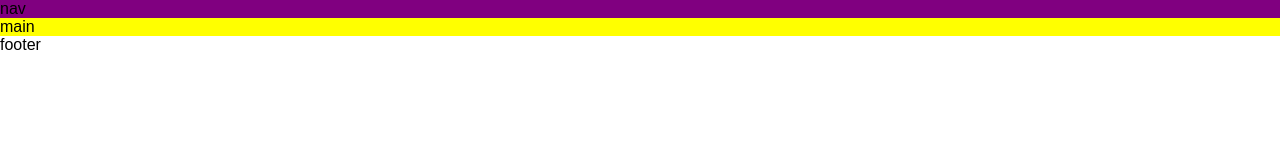
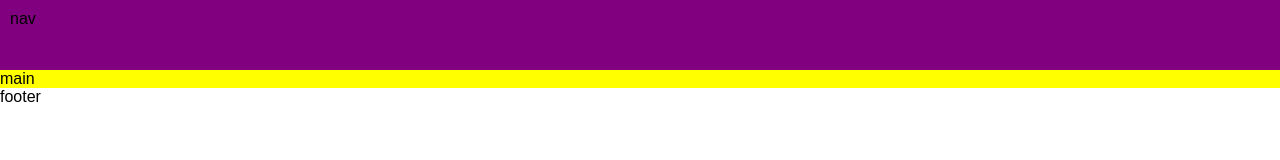
Before and after one commit to ChanVanny/Team, a plain HTML site: page index.html in a window 1280 px wide. Drawn offline with Linux system fonts and the light colour scheme.

Commit message:
#4 change nav bar

```diff
--- a/css/main.css
+++ b/css/main.css
@@ -8,6 +8,8 @@ body{
 }
 nav{
     background: purple;
+    padding: 10px;
+    height: 50px;
 }
 main{
     background: yellow;
```
